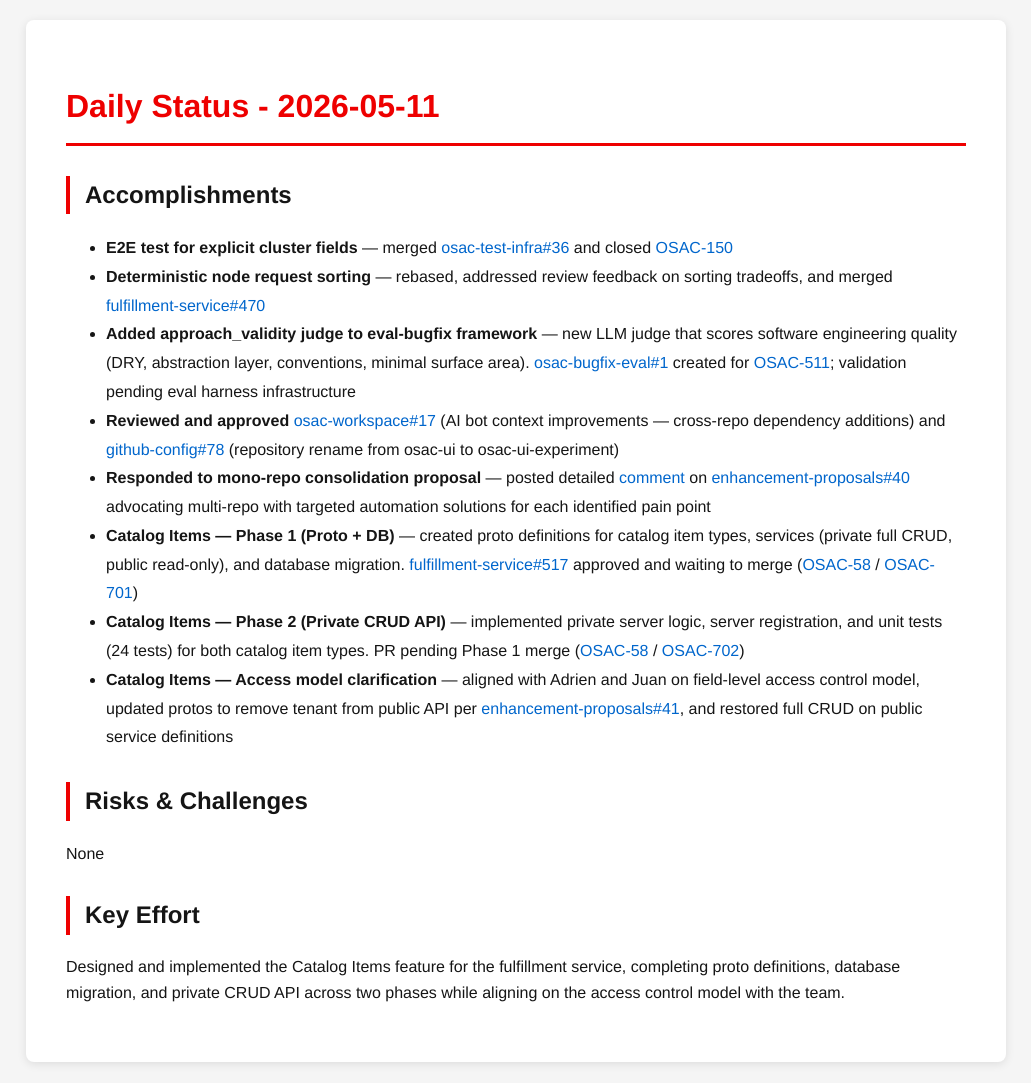
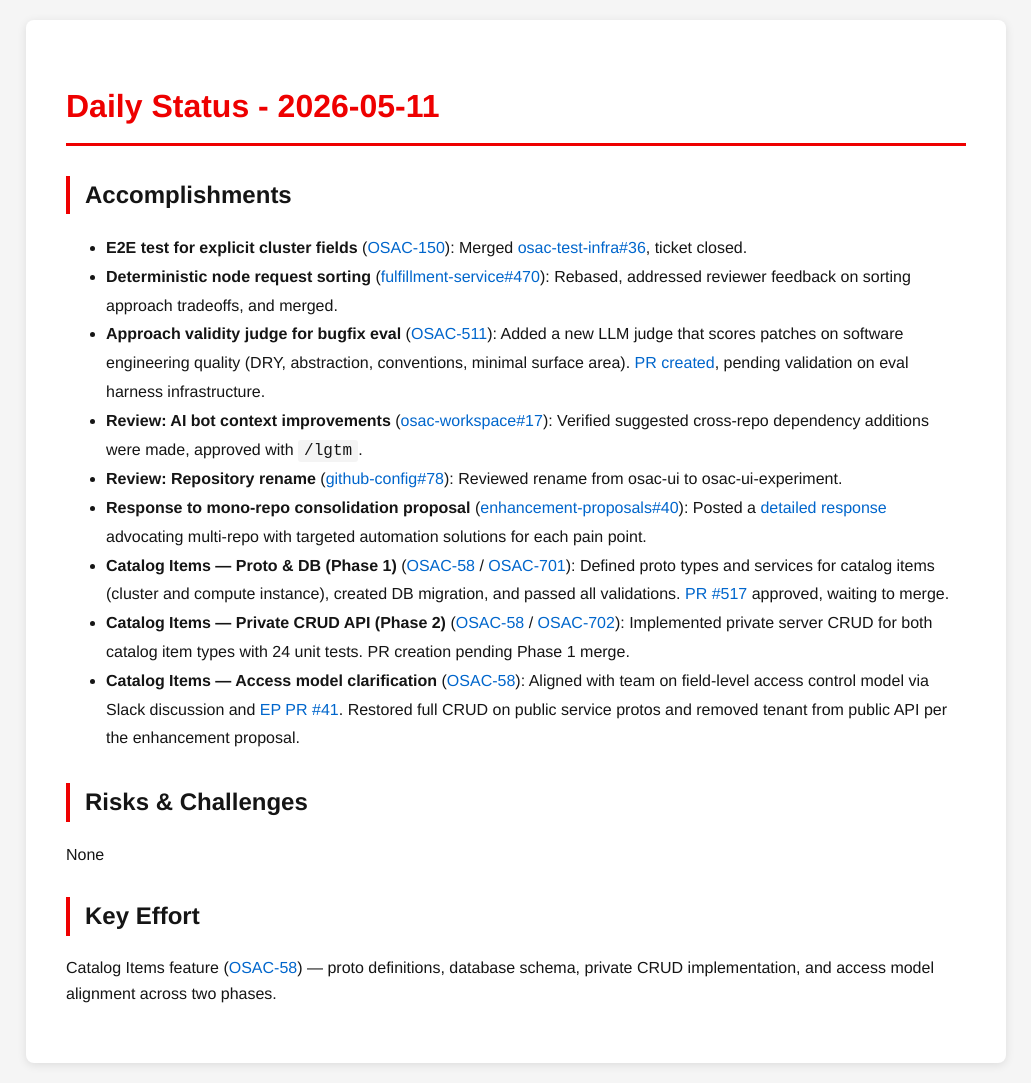
Before and after one commit to tzvatot/daily-status, a Jekyll site: the page built from 2026-05-11.md, in a window 1280 px wide. Shown: the whole page, without its empty margins (124-1155 px from the left). Built offline with Jekyll 4.4.1, drawn with Linux system fonts in a browser that asks for light colours.

Commit message:
Daily status update - 2026-05-11

```diff
--- a/2026-05-11.md
+++ b/2026-05-11.md
@@ -7,17 +7,18 @@ date: 2026-05-11
 # Daily Status - 2026-05-11
 
 ## Accomplishments
-- **E2E test for explicit cluster fields** — merged [osac-test-infra#36](https://github.com/osac-project/osac-test-infra/pull/36) and closed [OSAC-150](https://redhat.atlassian.net/browse/OSAC-150)
-- **Deterministic node request sorting** — rebased, addressed review feedback on sorting tradeoffs, and merged [fulfillment-service#470](https://github.com/osac-project/fulfillment-service/pull/470)
-- **Added approach_validity judge to eval-bugfix framework** — new LLM judge that scores software engineering quality (DRY, abstraction layer, conventions, minimal surface area). [osac-bugfix-eval#1](https://github.com/eranco74/osac-bugfix-eval/pull/1) created for [OSAC-511](https://redhat.atlassian.net/browse/OSAC-511); validation pending eval harness infrastructure
-- **Reviewed and approved** [osac-workspace#17](https://github.com/osac-project/osac-workspace/pull/17) (AI bot context improvements — cross-repo dependency additions) and [github-config#78](https://github.com/osac-project/github-config/pull/78) (repository rename from osac-ui to osac-ui-experiment)
-- **Responded to mono-repo consolidation proposal** — posted detailed [comment](https://github.com/osac-project/enhancement-proposals/pull/40#issuecomment-4420565236) on [enhancement-proposals#40](https://github.com/osac-project/enhancement-proposals/pull/40) advocating multi-repo with targeted automation solutions for each identified pain point
-- **Catalog Items — Phase 1 (Proto + DB)** — created proto definitions for catalog item types, services (private full CRUD, public read-only), and database migration. [fulfillment-service#517](https://github.com/osac-project/fulfillment-service/pull/517) approved and waiting to merge ([OSAC-58](https://redhat.atlassian.net/browse/OSAC-58) / [OSAC-701](https://redhat.atlassian.net/browse/OSAC-701))
-- **Catalog Items — Phase 2 (Private CRUD API)** — implemented private server logic, server registration, and unit tests (24 tests) for both catalog item types. PR pending Phase 1 merge ([OSAC-58](https://redhat.atlassian.net/browse/OSAC-58) / [OSAC-702](https://redhat.atlassian.net/browse/OSAC-702))
-- **Catalog Items — Access model clarification** — aligned with Adrien and Juan on field-level access control model, updated protos to remove tenant from public API per [enhancement-proposals#41](https://github.com/osac-project/enhancement-proposals/pull/41), and restored full CRUD on public service definitions
+- **E2E test for explicit cluster fields** ([OSAC-150](https://redhat.atlassian.net/browse/OSAC-150)): Merged [osac-test-infra#36](https://github.com/osac-project/osac-test-infra/pull/36), ticket closed.
+- **Deterministic node request sorting** ([fulfillment-service#470](https://github.com/osac-project/fulfillment-service/pull/470)): Rebased, addressed reviewer feedback on sorting approach tradeoffs, and merged.
+- **Approach validity judge for bugfix eval** ([OSAC-511](https://redhat.atlassian.net/browse/OSAC-511)): Added a new LLM judge that scores patches on software engineering quality (DRY, abstraction, conventions, minimal surface area). [PR created](https://github.com/eranco74/osac-bugfix-eval/pull/1), pending validation on eval harness infrastructure.
+- **Review: AI bot context improvements** ([osac-workspace#17](https://github.com/osac-project/osac-workspace/pull/17)): Verified suggested cross-repo dependency additions were made, approved with `/lgtm`.
+- **Review: Repository rename** ([github-config#78](https://github.com/osac-project/github-config/pull/78)): Reviewed rename from osac-ui to osac-ui-experiment.
+- **Response to mono-repo consolidation proposal** ([enhancement-proposals#40](https://github.com/osac-project/enhancement-proposals/pull/40)): Posted a [detailed response](https://github.com/osac-project/enhancement-proposals/pull/40#issuecomment-4420565236) advocating multi-repo with targeted automation solutions for each pain point.
+- **Catalog Items — Proto & DB (Phase 1)** ([OSAC-58](https://redhat.atlassian.net/browse/OSAC-58) / [OSAC-701](https://redhat.atlassian.net/browse/OSAC-701)): Defined proto types and services for catalog items (cluster and compute instance), created DB migration, and passed all validations. [PR #517](https://github.com/osac-project/fulfillment-service/pull/517) approved, waiting to merge.
+- **Catalog Items — Private CRUD API (Phase 2)** ([OSAC-58](https://redhat.atlassian.net/browse/OSAC-58) / [OSAC-702](https://redhat.atlassian.net/browse/OSAC-702)): Implemented private server CRUD for both catalog item types with 24 unit tests. PR creation pending Phase 1 merge.
+- **Catalog Items — Access model clarification** ([OSAC-58](https://redhat.atlassian.net/browse/OSAC-58)): Aligned with team on field-level access control model via Slack discussion and [EP PR #41](https://github.com/osac-project/enhancement-proposals/pull/41). Restored full CRUD on public service protos and removed tenant from public API per the enhancement proposal.
 
 ## Risks & Challenges
 None
 
 ## Key Effort
-Designed and implemented the Catalog Items feature for the fulfillment service, completing proto definitions, database migration, and private CRUD API across two phases while aligning on the access control model with the team.
+Catalog Items feature ([OSAC-58](https://redhat.atlassian.net/browse/OSAC-58)) — proto definitions, database schema, private CRUD implementation, and access model alignment across two phases.
```
